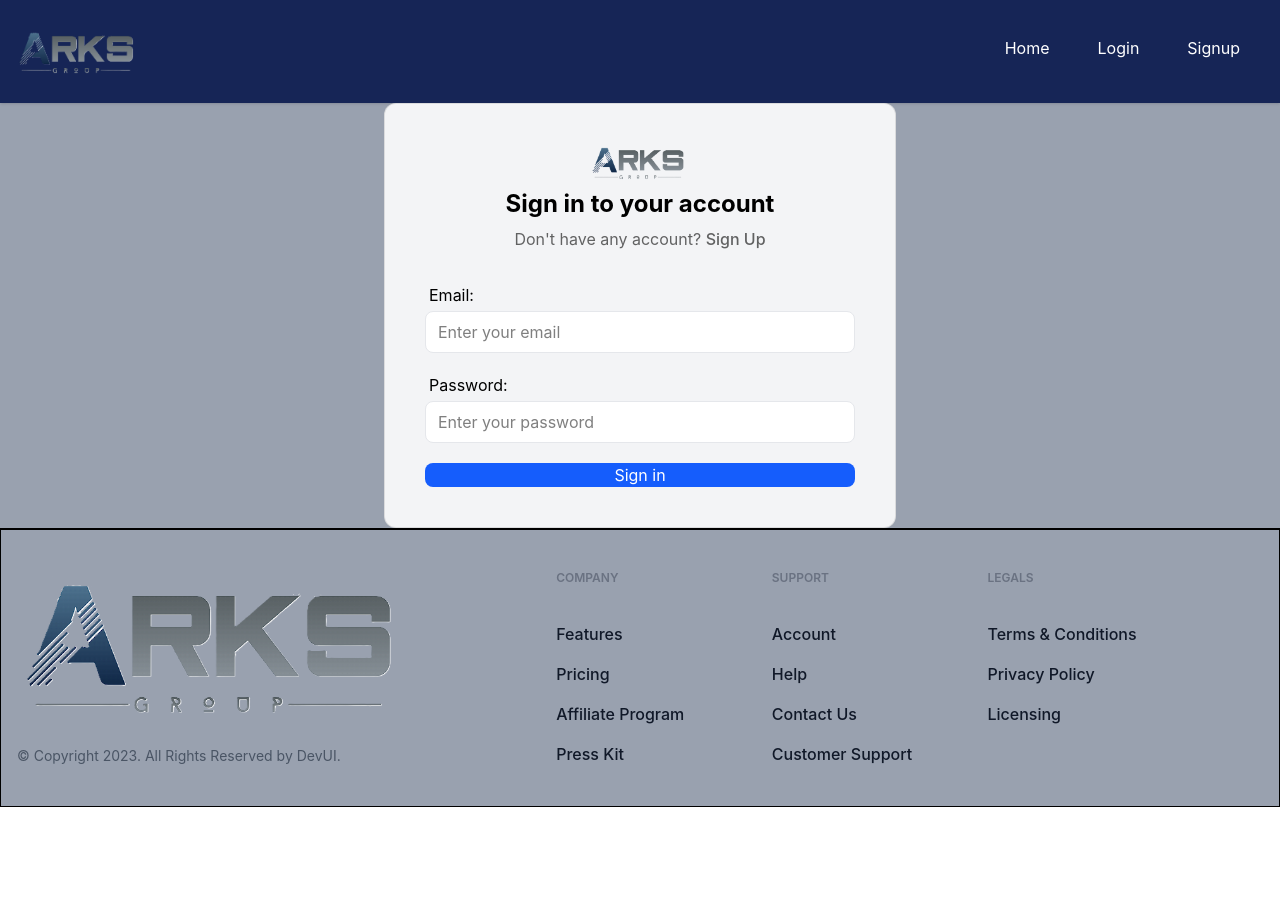
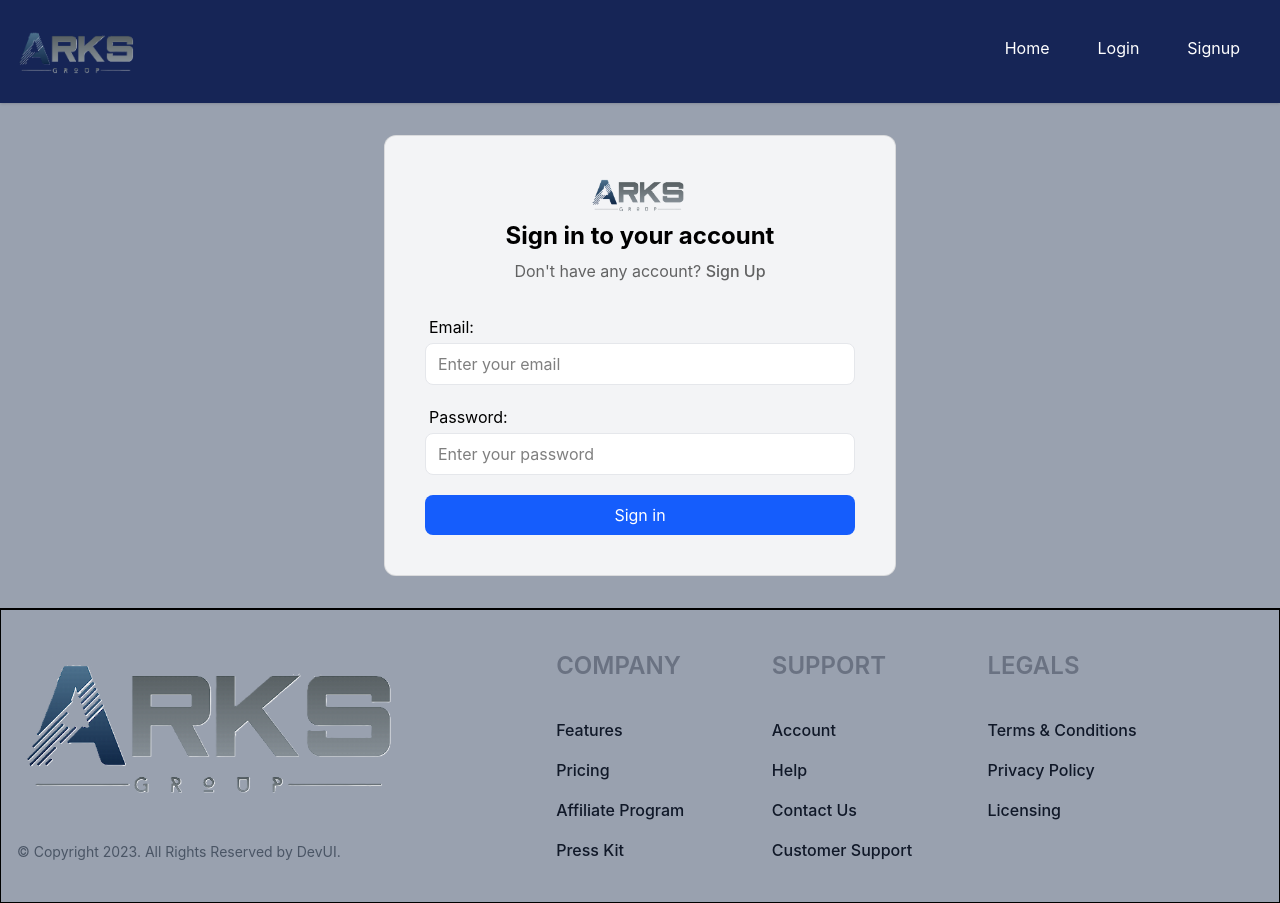
Before and after one commit to archit20122001/Web-Development, a React (Vite) app in the folder React/Bloggist/: page /login in a window 1280 px wide. Before the commit the page ends 807 px from the top, so only its background shows below. Built offline with nearby package versions, Linux system fonts and the light colour scheme; no server answers.

Commit message:
bug fixes

```diff
--- a/React/Bloggist/src/Components/Footer.jsx
+++ b/React/Bloggist/src/Components/Footer.jsx
@@ -21,7 +21,7 @@ function Footer() {
           </div>
           <div className="w-full p-6 md:w-1/2 lg:w-2/12">
             <div className="h-full">
-              <h3 className="tracking-px mb-9  text-xs font-semibold uppercase text-gray-500">
+              <h3 className="tracking-px mb-9  text-2xl font-semibold uppercase text-gray-500">
                 Company
               </h3>
               <ul>
@@ -62,7 +62,7 @@ function Footer() {
           </div>
           <div className="w-full p-6 md:w-1/2 lg:w-2/12">
             <div className="h-full">
-              <h3 className="tracking-px mb-9  text-xs font-semibold uppercase text-gray-500">
+              <h3 className="tracking-px mb-9  text-2xl font-semibold uppercase text-gray-500">
                 Support
               </h3>
               <ul>
@@ -103,7 +103,7 @@ function Footer() {
           </div>
           <div className="w-full p-6 md:w-1/2 lg:w-3/12">
             <div className="h-full">
-              <h3 className="tracking-px mb-9  text-xs font-semibold uppercase text-gray-500">
+              <h3 className="tracking-px mb-9 text-2xl font-semibold uppercase text-gray-500">
                 Legals
               </h3>
               <ul>
--- a/React/Bloggist/src/Components/Login.jsx
+++ b/React/Bloggist/src/Components/Login.jsx
@@ -18,7 +18,7 @@ function Login() {
             const session = await authService.login(data)
             if (session) {
                 const userData = await authService.getCurrentUser()
-                if (userData) dispatch(authLogin({userData}));
+                if (userData) dispatch(authLogin({ userData }));
                 navigate("/")
             }
         } catch (error) {
@@ -27,9 +27,7 @@ function Login() {
     }
 
     return (
-        <div
-            className='flex items-center justify-center w-full'
-        >
+        <div className='flex items-center justify-center w-full py-8 '>
             <div className={`mx-auto w-full max-w-lg bg-gray-100 rounded-xl p-10 border border-black/10`}>
                 <div className="mb-2 flex justify-center">
                     <span className="inline-block w-full max-w-25">
@@ -71,7 +69,7 @@ function Login() {
                         />
                         <Button
                             type="submit"
-                            className="w-full"
+                            className="w-full p-2"
                         >Sign in</Button>
                     </div>
                 </form>
--- a/React/Bloggist/src/Components/Signup.jsx
+++ b/React/Bloggist/src/Components/Signup.jsx
@@ -74,7 +74,7 @@ function Signup() {
                                 required: true,
                             })}
                         />
-                        <Button type="submit" className="w-full">
+                        <Button type="submit" className="w-full p-2">
                             Create Account
                         </Button>
                     </div>
--- a/React/Bloggist/src/Pages/Post.jsx
+++ b/React/Bloggist/src/Pages/Post.jsx
@@ -46,11 +46,11 @@ export default function Post() {
                 {isAuthor && (
                     <div className="flex justify-end gap-3 mt-4">
                         <Link to={`/edit-post/${post.$id}`}>
-                            <Button bgColor="bg-green-500" className="mr-3">
+                            <Button bgColor="bg-green-700" className="mr-3 p-2">
                                 Edit
                             </Button>
                         </Link>
-                        <Button bgColor="bg-red-500" onClick={deletePost}>
+                        <Button bgColor="bg-red-700" onClick={deletePost}>
                             Delete
                         </Button>
                     </div>
```
